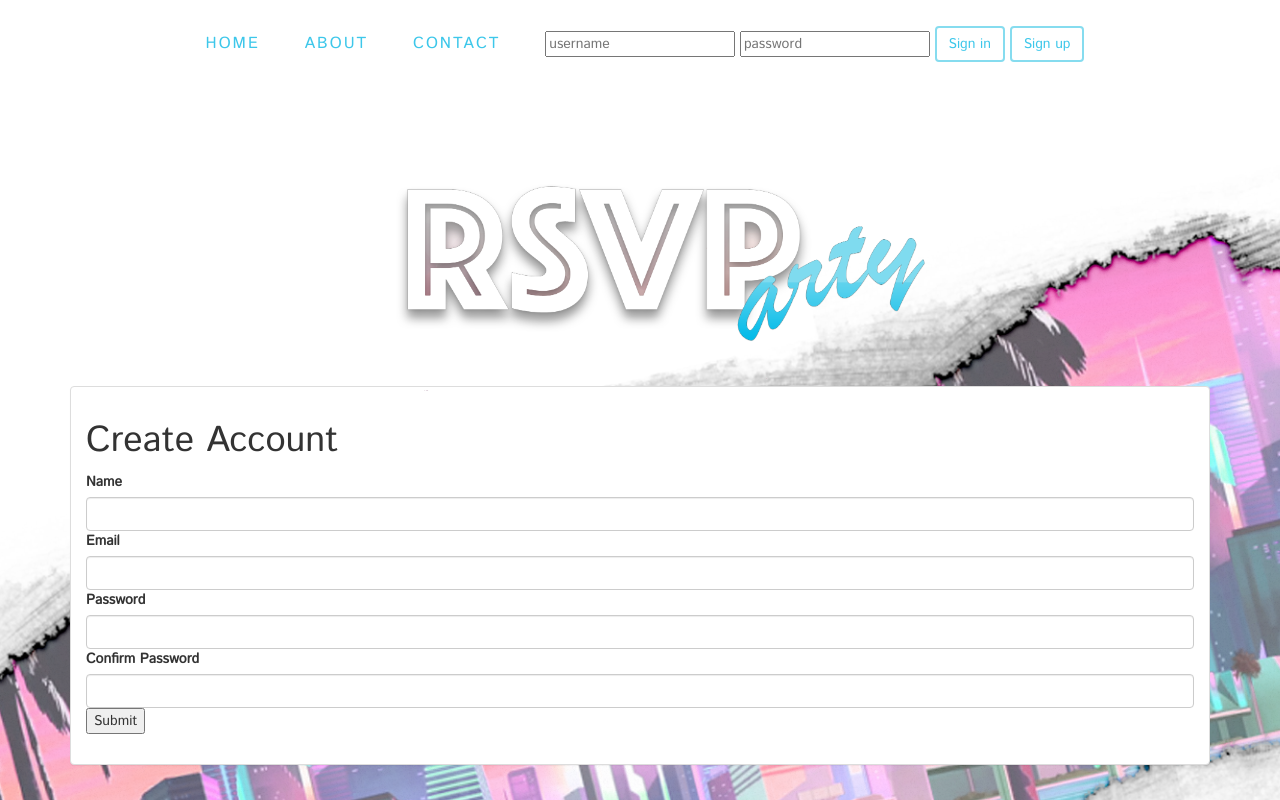
After one commit to katharynreed/rsvparty, a PHP site: template views/sign_up.html.twig in a window 1280 px wide. The commit adds this page. Run offline with PHP 8.4, Linux system fonts and the light colour scheme; the template is opened without the code that fills it, so the values that code supplies are empty; some libraries are stand-ins or nearby versions.

Commit message:
add user sign-up interface

```diff
--- a/views/base.html.twig
+++ b/views/base.html.twig
@@ -25,7 +25,8 @@
                 <div id="nav-login" class="nav-login">
                   <input id="username" type="text" name="username" placeholder="username" required>
                   <input id="password" type="password" name="password" placeholder="password" required>
-                  <button id="nav-login-button" class="btn btn-top" type="submit" name="button">Sign in</button></br>
+                  <button id="nav-login-button" class="btn btn-top" type="submit" name="button">Sign in</button>
+                  <a href="/sign-up" class="btn btn-top" role="button" name="button">Sign up</a></br>
                   <small id="error-text"><small> <!--error message goes here-->
                 </div>
 
--- /dev/null
+++ b/views/sign_up.html.twig
@@ -0,0 +1,17 @@
+{% extends "base.html.twig" %}
+{% block content%}
+    <h1>Create Account</h1>
+    {% if error is defined %}<h4>{{ error }}</h4>{% endif %}
+    <form id="sign-up" class="form-group" action="/create_account" method="post">
+        <label for="user_name">Name</label>
+        <input type="text" id="user_name" name="user_name" class="form-control" required>
+        <label for="user_email">Email</label>
+        <input type="text" id="user_email" name="user_email" class="form-control" required>
+        <label for="user_password">Password</label>
+        <input type="password" id="user_password" name="user_password" class="form-control" required>
+        <div id="password-match"></div>
+        <label for="confirm_password">Confirm Password</label>
+        <input type="password" id="confirm_password" name="confirm_password" class="form-control" required>
+        <button type="submit" name="button">Submit</button>
+    </form>
+{% endblock %}
```
Also changed, not shown: app/app.php (+21 -0 lines), src/User.php (+30 -8 lines), tests/UserTest.php (+28 -14 lines), web/js/scripts.js (+10 -0 lines), README.md.
